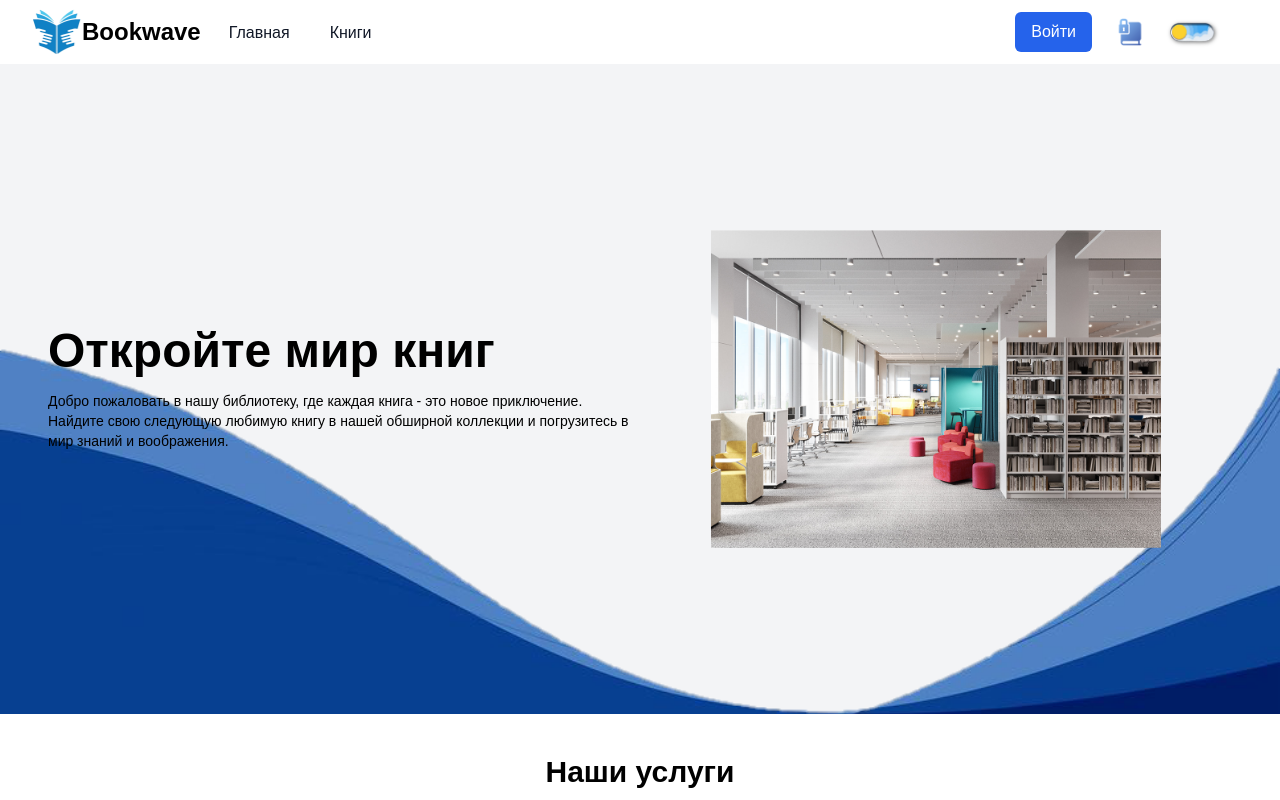
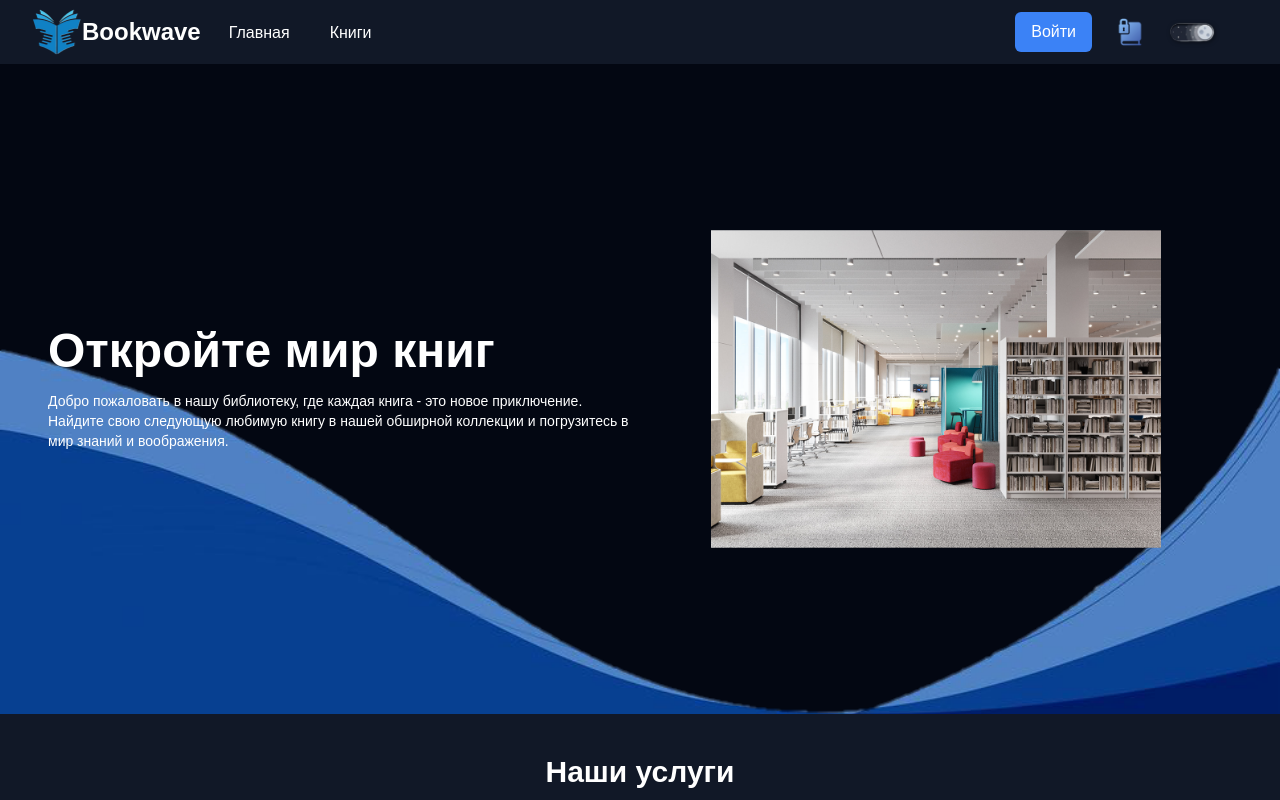
Before and after one commit to FOIDEN/react-library, a React (Vite) app: page / in a window 1280 px wide. Shown: the top 800 px of the page. Built offline with nearby package versions, Linux system fonts and the light colour scheme.

Commit message:
Set dark theme as default and improve theme styles

```diff
--- a/src/components/layout/Navbar/DarkMode.tsx
+++ b/src/components/layout/Navbar/DarkMode.tsx
@@ -5,13 +5,19 @@ import lightPng from "../../../assets/website/light-mode-button.png";
 type Theme = "light" | "dark";
 
 const DarkMode = () => {
-  const [theme, setTheme] = useState<Theme>(
-    (localStorage.getItem("theme") as Theme) || "light"
-  );
+  const [theme, setTheme] = useState<Theme>(() => {
+    const savedTheme = localStorage.getItem("theme") as Theme;
+    return savedTheme || "dark";
+  });
 
   const element = document.documentElement;
 
   useEffect(() => {
+    if (!localStorage.getItem("theme")) {
+      element.classList.add("dark");
+      localStorage.setItem("theme", "dark");
+    }
+
     if (theme === "dark") {
       element.classList.add("dark");
       localStorage.setItem("theme", "dark");
--- a/src/index.css
+++ b/src/index.css
@@ -13,6 +13,19 @@
   /* Основной цвет и его темный вариант */
   --primary: #2563eb;
   --primary-dark: #1d4ed8;
+}
+
+/* Темная тема */
+.dark {
+  --primary: #3b82f6;
+  --primary-dark: #2563eb;
+  background-color: #1a1a1a;
+  color: #ffffff;
+}
+
+/* Плавный переход между темами */
+body {
+  transition: background-color 0.3s ease, color 0.3s ease;
 }
 
 /* Пользовательские утилиты Tailwind */
@@ -64,3 +77,20 @@ html {
 .hover\:text-primary-dark:hover {
   color: var(--primary-dark);
 }
+
+/* Дополнительные стили для темной темы */
+.dark .bg-white {
+  background-color: #1a1a1a;
+}
+
+.dark .text-gray-900 {
+  color: #ffffff;
+}
+
+.dark .border-gray-200 {
+  border-color: #374151;
+}
+
+.dark .shadow-md {
+  box-shadow: 0 4px 6px -1px rgba(0, 0, 0, 0.3);
+}
```
